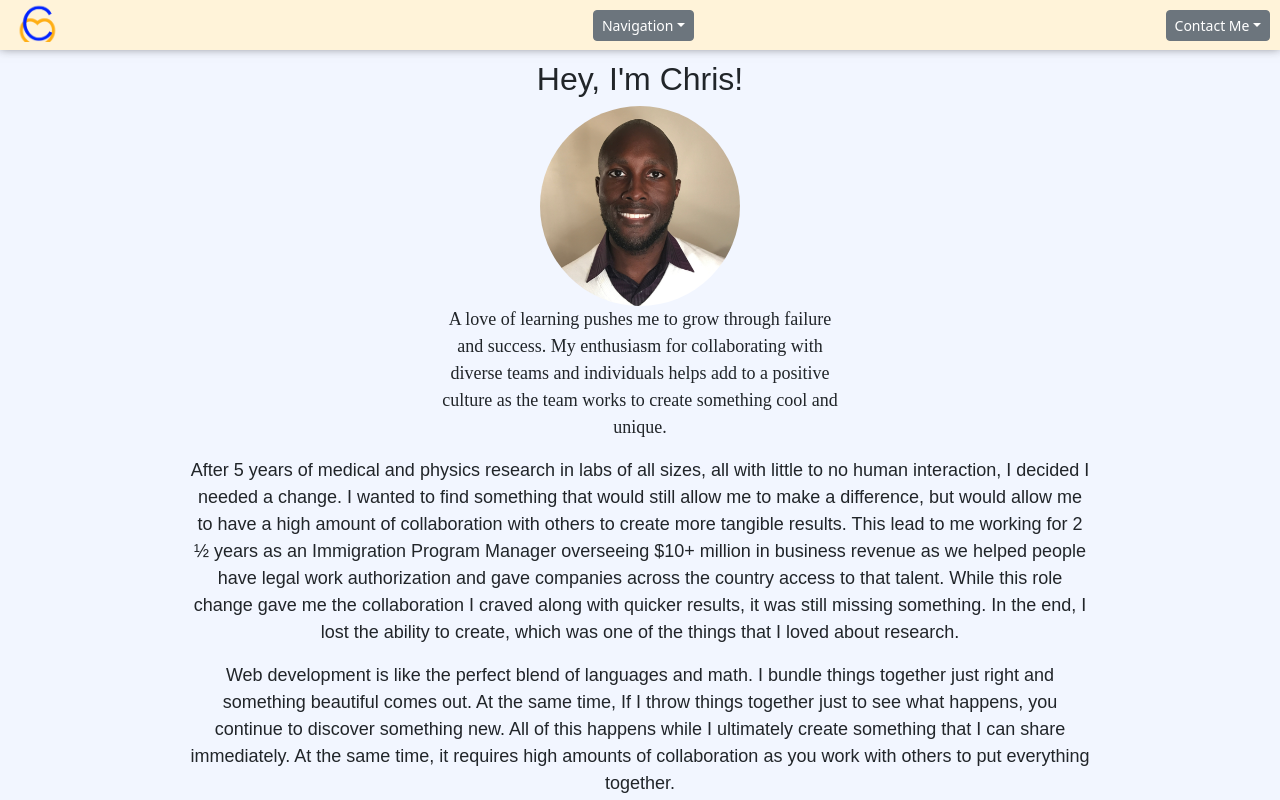
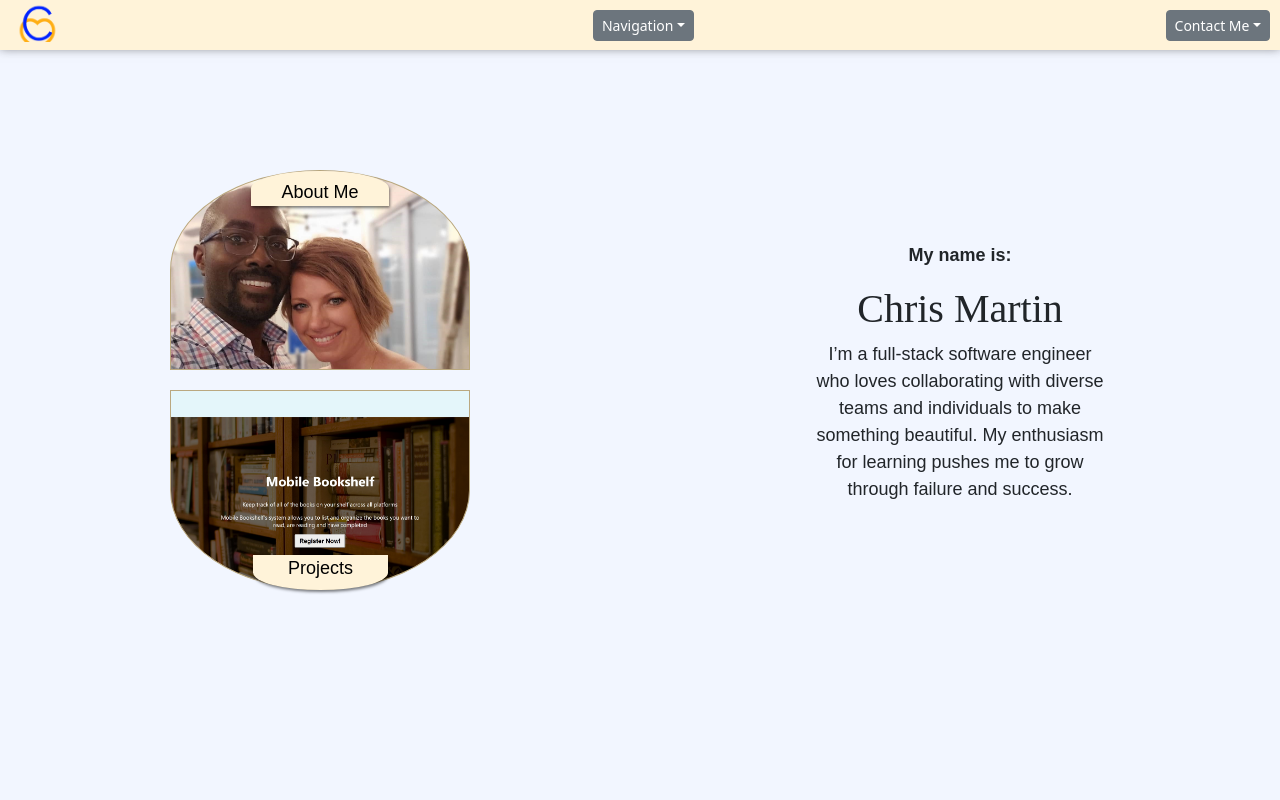
Before and after one commit to bizunit34/react-portfolio, a React (Create React App) app: page /aboutme in a window 1280 px wide. Shown: the top 800 px of the page. Built offline with nearby package versions, Linux system fonts and the light colour scheme.

Commit message:
Fixed the navigation

```diff
--- a/src/App.js
+++ b/src/App.js
@@ -20,15 +20,15 @@ class App extends React.Component {
         <main className='page-main'>
           <Switch>
             <Route
-              exact path='/'
+              exact path='/react-portfolio/'
               component={LandingPage}
             />
             <Route
-              path='/projects'
+              path='/react-portfolio/projects'
               component={ProjectPage}
             />
             <Route
-              path='/aboutme'
+              path='/react-portfolio/aboutme'
               component={AboutMePage}
             />
             <Route
--- a/src/Header/Header.js
+++ b/src/Header/Header.js
@@ -10,7 +10,7 @@ function Header() {
     <>
       <div className='logo-name'>
           <p className='header'>
-            <Link to='/'>
+            <Link to='/react-portfolio/'>
               <img className='logo' id='LinkedIn' alt='Chris Martins Logo' src={require('../images/logo.png')} />
             </Link>
           </p>
@@ -19,9 +19,9 @@ function Header() {
 
 
       <DropdownButton size='sm' variant='secondary' className='navigation-list' id='dropdown-basic-button' title='Navigation'>
-        <Dropdown.Item href='/'>Home</Dropdown.Item>
-        <Dropdown.Item href='/aboutme'>About Me</Dropdown.Item>
-        <Dropdown.Item href='/projects'>Projects</Dropdown.Item>
+        <Dropdown.Item href='/react-portfolio/'>Home</Dropdown.Item>
+        <Dropdown.Item href='/react-portfolio/aboutme'>About Me</Dropdown.Item>
+        <Dropdown.Item href='/react-portfolio/projects'>Projects</Dropdown.Item>
       </DropdownButton>
       <DropdownButton size='sm' variant='secondary' className='contact-list' id='dropdown-basic-button' title='Contact Me'>
         <Dropdown.Item target='_blank' rel='noopener noreferrer' href='https://www.linkedin.com/in/chrisdmartin-18/'><FontAwesomeIcon className='icon-link' color='black' icon={['fab', 'linkedin']} /> LinkedIn</Dropdown.Item>
--- a/src/LandingPage/LandingPage.js
+++ b/src/LandingPage/LandingPage.js
@@ -7,14 +7,14 @@ function LandingPage() {
     <>
       <section className='home-section'>
         <div className='home-navigation'>
-          <Link to='/aboutme'>
+          <Link to='/react-portfolio/aboutme'>
             <div className="top-circle grow">
               <p className='about-me'>
                 About Me
               </p>
             </div>
           </Link>
-          <Link to='/projects'>
+          <Link to='/react-portfolio/projects'>
             <div className="bottom-circle grow">
               <p className='projects'>
               Projects
```
